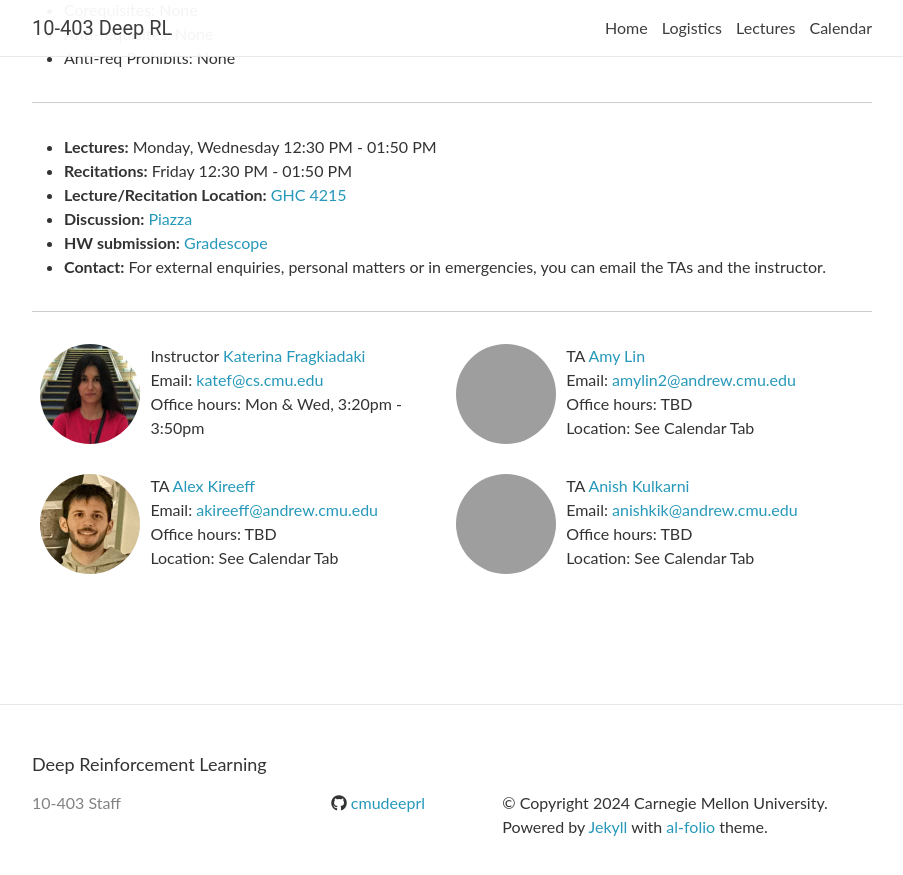
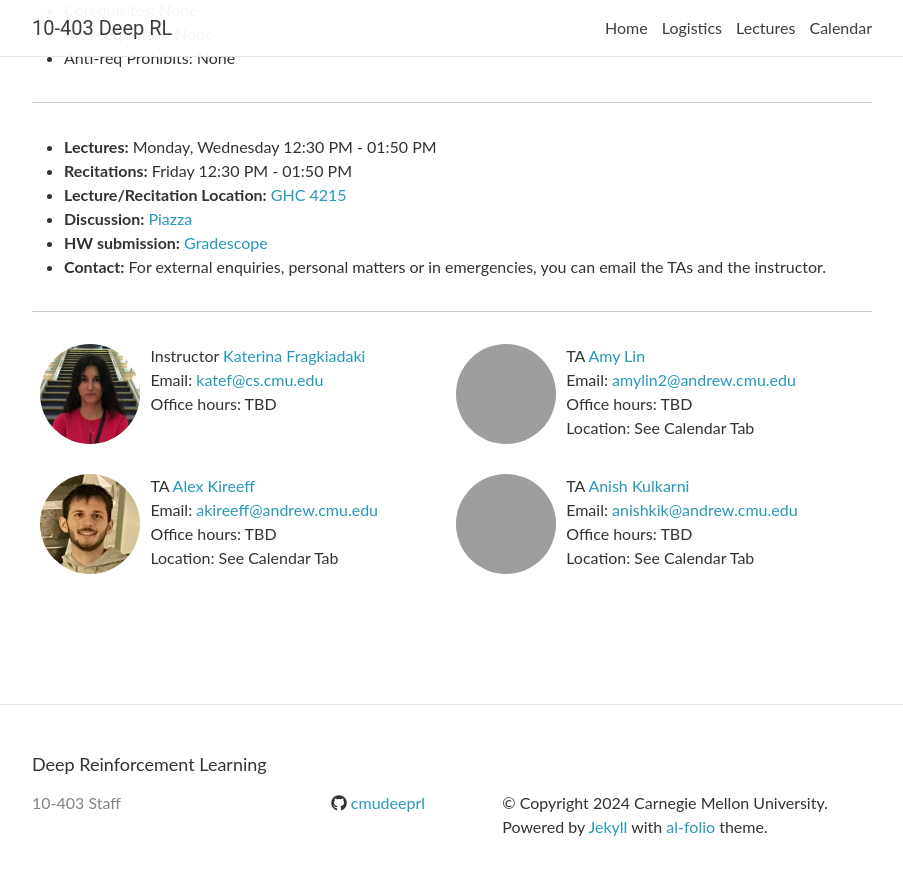
Before and after one commit to cmudeeprl/403website_s24, a Jekyll site: the page built from _pages/about.md, in a window 1280 px wide and 900 px high, scrolled down 995 px, cut to the strip 0-875 px from the top of the window. Shown: the whole strip, without its empty margins (188-1091 px from the left). Built offline with Jekyll 4.4.1, drawn with Linux system fonts in a browser that asks for light colours; nearby versions of some CDN libraries; comment, search, counter and statistics services are not loaded; grey boxes are pictures that could not be loaded.

Commit message:
* updated katerina's OH

```diff
--- a/_data/staff.yml
+++ b/_data/staff.yml
@@ -2,7 +2,7 @@ Instructors:
     - name: Katerina Fragkiadaki
       email: katef@cs.cmu.edu
       url: https://www.cs.cmu.edu/~katef/
-      office-hours: Mon & Wed, 3:20pm - 3:50pm
+      office-hours: TBD
       image: staff/katef.jpeg
 
 TAs:
```
